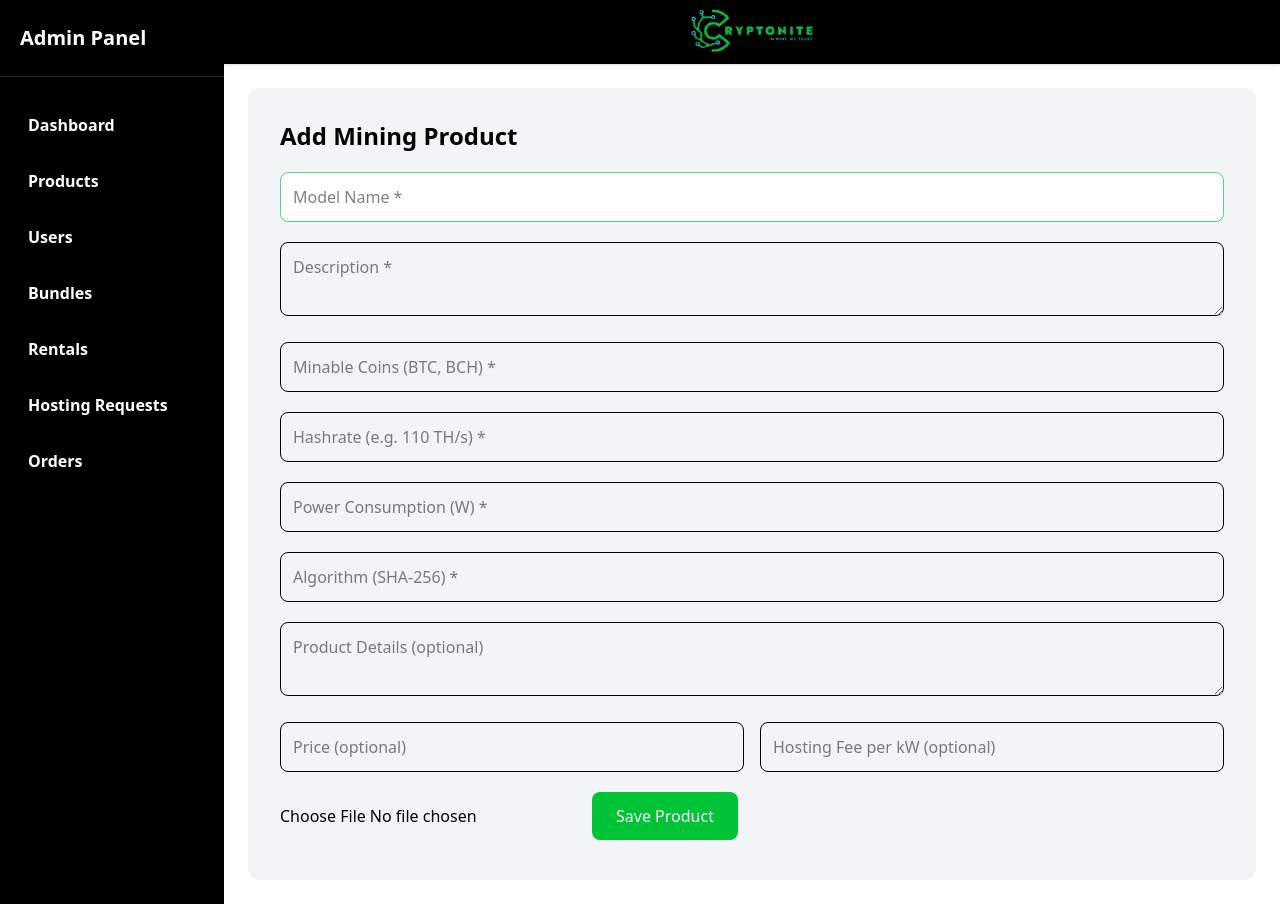
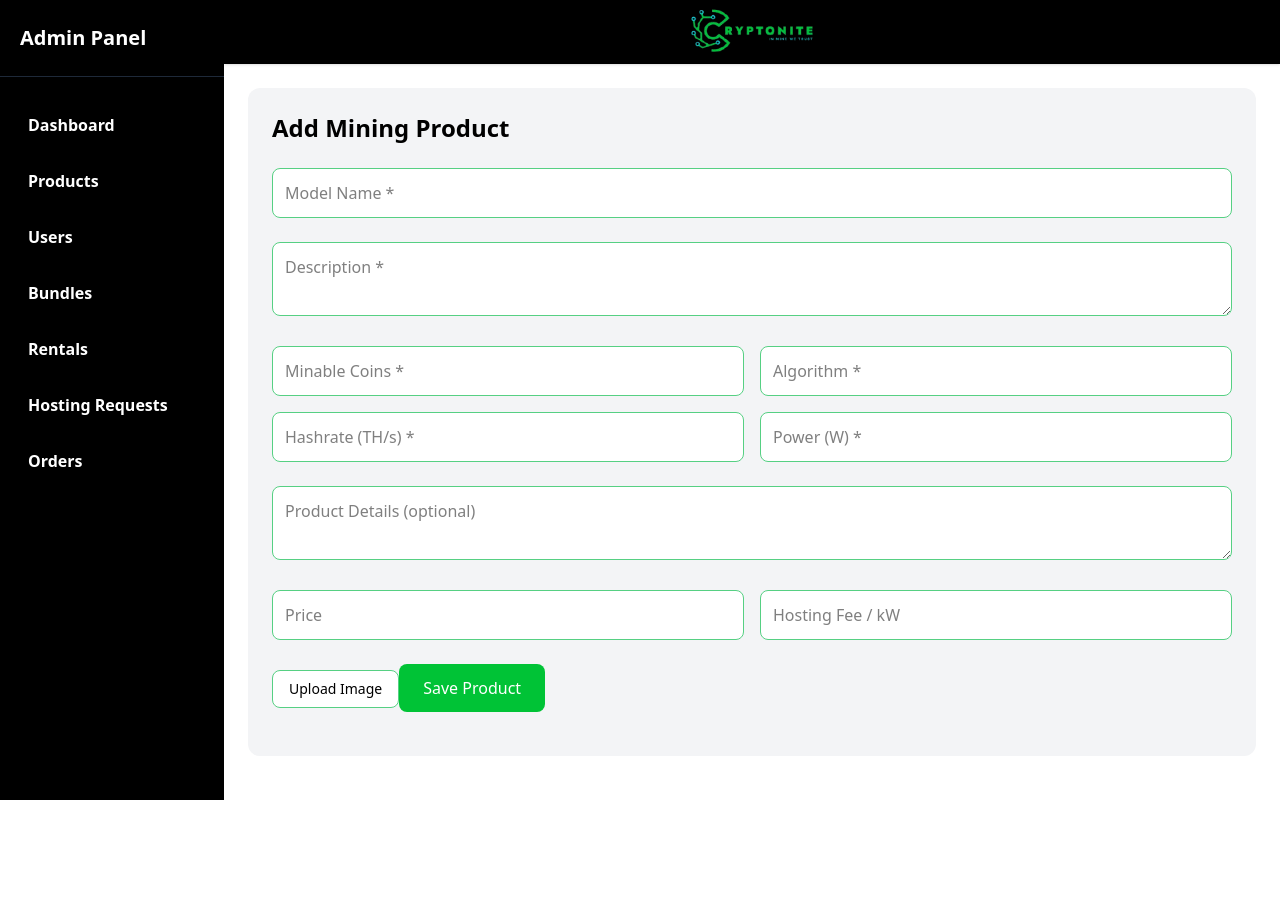
Before and after one commit to Tron-Technolegies/Cryptonite-Admin, a React (Vite) app: page /products-add in a window 1280 px wide. After the commit the page ends 800 px from the top, so only its background shows below. Built offline with nearby package versions, Linux system fonts and the light colour scheme; sample sign-in values are in the browser's storage.

Commit message:
updated product add and edit form

```diff
--- a/src/components/product/ProductTable.jsx
+++ b/src/components/product/ProductTable.jsx
@@ -2,6 +2,7 @@ import React, { useEffect, useState } from "react";
 import { toast } from "react-toastify";
 import api from "../../api/api";
 import Loading from "../Loading";
+import { useNavigate } from "react-router-dom";
 
 // MUI
 import Table from "@mui/material/Table";
@@ -14,19 +15,14 @@ import Paper from "@mui/material/Paper";
 
 // Icons
 import { FiEdit2, FiTrash2 } from "react-icons/fi";
-import AddProduct from "../../pages/products/AddProducts";
 
-// Modal
 export default function ProductTable() {
+  const navigate = useNavigate();
   const [products, setProducts] = useState([]);
   const [isLoading, setIsLoading] = useState(false);
 
   const [page, setPage] = useState(1);
   const itemsPerPage = 5;
-
-  const [showForm, setShowForm] = useState(false);
-  const [editProduct, setEditProduct] = useState(null);
-
   const totalPages = Math.ceil(products.length / itemsPerPage);
 
   const fetchProducts = async () => {
@@ -62,15 +58,7 @@ export default function ProductTable() {
   if (isLoading) return <Loading />;
 
   return (
-    <div className="bg-[#F5F5F5] rounded-lg p-4 mt-6 max-w-[90vw]">
-      <div className="flex justify-between items-center">
-        <div>
-          <h2 className="text-lg font-semibold">Products List</h2>
-          <p className="text-sm text-gray-600">Manage all available products</p>
-        </div>
-      </div>
-
-      {/* TABLE */}
+    <div className="bg-[#F5F5F5] rounded-lg p-4 max-w-[90vw]">
       <TableContainer component={Paper} sx={{ marginTop: 3, overflowX: "auto" }}>
         <Table sx={{ minWidth: 900 }}>
           <TableHead>
@@ -96,7 +84,7 @@ export default function ProductTable() {
             </TableRow>
           </TableHead>
 
-          <TableBody sx={{ background: "#eff6ff" }}>
+          <TableBody>
             {paginatedProducts.length === 0 ? (
               <TableRow>
                 <TableCell colSpan={6} align="center">
@@ -110,12 +98,10 @@ export default function ProductTable() {
                     <div className="flex items-center gap-3">
                       <img
                         src={product.image}
-                        alt={product.name}
+                        alt={product.model_name}
                         className="h-10 w-10 rounded-md object-cover border"
                       />
-                      <div>
-                        <p className="font-medium">{product.model_name}</p>
-                      </div>
+                      <p className="font-medium">{product.model_name}</p>
                     </div>
                   </TableCell>
                   <TableCell align="center">{product.price || "-"}</TableCell>
@@ -125,15 +111,10 @@ export default function ProductTable() {
                   <TableCell align="center">
                     <div className="flex justify-center gap-3">
                       <FiEdit2
-                        size={18}
                         className="cursor-pointer hover:text-blue-500"
-                        onClick={() => {
-                          setEditProduct(product);
-                          setShowForm(true);
-                        }}
+                        onClick={() => navigate(`/products-edit/${product.id}`)}
                       />
                       <FiTrash2
-                        size={18}
                         className="cursor-pointer hover:text-red-500"
                         onClick={() => handleDelete(product.id)}
                       />
@@ -168,22 +149,6 @@ export default function ProductTable() {
           Next
         </button>
       </div>
-
-      {/* MODAL */}
-      {showForm && (
-        <div className="fixed inset-0 bg-black/40 flex justify-center items-center z-50">
-          <div className="bg-white p-6 rounded-xl w-full max-w-xl">
-            <AddProduct
-              editData={editProduct}
-              onSuccess={() => {
-                setShowForm(false);
-                fetchProducts();
-              }}
-              onClose={() => setShowForm(false)}
-            />
-          </div>
-        </div>
-      )}
     </div>
   );
 }
--- a/src/pages/products/AddProducts.jsx
+++ b/src/pages/products/AddProducts.jsx
@@ -36,18 +36,20 @@ const AddProduct = ({ onSuccess, onClose, editData }) => {
       });
 
       if (editData.image) {
-        setPreview(editData.image);
+        setPreview(editData.image); // Cloudinary URL
       }
     }
   }, [editData]);
 
   const handleChange = (e) => {
-    setFormData({ ...formData, [e.target.name]: e.target.value });
+    const { name, value } = e.target;
+    setFormData((prev) => ({ ...prev, [name]: value }));
   };
 
   const handleImage = (e) => {
-    const file = e.target.files[0];
+    const file = e.target.files?.[0];
     if (!file) return;
+
     setImage(file);
     setPreview(URL.createObjectURL(file));
   };
@@ -65,22 +67,28 @@ const AddProduct = ({ onSuccess, onClose, editData }) => {
     ];
 
     for (let field of requiredFields) {
-      if (!formData[field]) {
-        return toast.error("Please fill all required fields");
+      if (!formData[field]?.trim()) {
+        toast.error("Please fill all required fields");
+        return;
       }
     }
 
     const data = new FormData();
+
     Object.entries(formData).forEach(([key, value]) => {
-      if (value !== "") data.append(key, value);
+      if (value !== "" && value !== null) {
+        data.append(key, value);
+      }
     });
 
-    if (image) data.append("image", image);
+    if (image) {
+      data.append("image", image);
+    }
 
     try {
       setLoading(true);
 
-      const url = isEdit ? `/products/${editData.id}/update/` : "/products/add/";
+      const url = isEdit ? `/products/${editData.id}/update/` : `/products/add/`;
 
       const method = isEdit ? "patch" : "post";
 
@@ -89,14 +97,15 @@ const AddProduct = ({ onSuccess, onClose, editData }) => {
         url,
         data,
         headers: {
-          "Content-Type": "multipart/form-data",
           Authorization: `Bearer ${localStorage.getItem("access")}`,
         },
       });
 
       toast.success(isEdit ? "Product updated successfully" : "Product added successfully");
+
       onSuccess?.();
     } catch (error) {
+      console.error(error);
       toast.error("Failed to save product");
     } finally {
       setLoading(false);
@@ -104,7 +113,8 @@ const AddProduct = ({ onSuccess, onClose, editData }) => {
   };
 
   return (
-    <form onSubmit={handleSubmit} className="bg-gray-100 p-8 rounded-xl  space-y-5">
+    <form onSubmit={handleSubmit} className="bg-gray-100 p-6 rounded-xl space-y-6">
+      {/* HEADER */}
       <div className="flex justify-between items-center">
         <h2 className="text-2xl font-bold">
           {isEdit ? "Edit Mining Product" : "Add Mining Product"}
@@ -116,92 +126,103 @@ const AddProduct = ({ onSuccess, onClose, editData }) => {
         )}
       </div>
 
-      {/* REQUIRED */}
+      {/* MODEL NAME */}
       <input
         name="model_name"
         value={formData.model_name}
         onChange={handleChange}
         placeholder="Model Name *"
-        className="w-full p-3 border-[#56d083] bg-white border rounded-lg"
+        className="w-full p-3 bg-white border border-[#56d083] rounded-lg"
       />
 
+      {/* DESCRIPTION */}
       <textarea
         name="description"
         value={formData.description}
         onChange={handleChange}
         placeholder="Description *"
-        className="w-full p-3 border rounded-lg"
+        className="w-full p-3 bg-white border border-[#56d083] rounded-lg"
       />
 
+      {/* TWO COLUMN */}
+      <div className="grid grid-cols-1 md:grid-cols-2 gap-4">
         <input
           name="minable_coins"
           value={formData.minable_coins}
           onChange={handleChange}
-        placeholder="Minable Coins (BTC, BCH) *"
-        className="w-full p-3 border rounded-lg"
+          placeholder="Minable Coins *"
+          className="p-3 bg-white border border-[#56d083] rounded-lg"
+        />
+
+        <input
+          name="algorithm"
+          value={formData.algorithm}
+          onChange={handleChange}
+          placeholder="Algorithm *"
+          className="p-3 bg-white border border-[#56d083] rounded-lg"
         />
 
         <input
           name="hashrate"
           value={formData.hashrate}
           onChange={handleChange}
-        placeholder="Hashrate (e.g. 110 TH/s) *"
-        className="w-full p-3 border rounded-lg"
+          placeholder="Hashrate (TH/s) *"
+          className="p-3 bg-white border border-[#56d083] rounded-lg"
         />
 
         <input
           name="power"
           value={formData.power}
           onChange={handleChange}
-        placeholder="Power Consumption (W) *"
-        className="w-full p-3 border rounded-lg"
+          placeholder="Power (W) *"
+          className="p-3 bg-white border border-[#56d083] rounded-lg"
         />
+      </div>
 
-      <input
-        name="algorithm"
-        value={formData.algorithm}
-        onChange={handleChange}
-        placeholder="Algorithm (SHA-256) *"
-        className="w-full p-3 border rounded-lg"
-      />
-
-      {/* OPTIONAL */}
+      {/* OPTIONAL DETAILS */}
       <textarea
         name="product_details"
         value={formData.product_details}
         onChange={handleChange}
         placeholder="Product Details (optional)"
-        className="w-full p-3 border rounded-lg"
+        className="w-full p-3 bg-white border border-[#56d083] rounded-lg"
       />
 
+      {/* PRICE */}
       <div className="grid grid-cols-1 md:grid-cols-2 gap-4">
         <input
+          type="number"
           name="price"
-          type="number"
           value={formData.price}
           onChange={handleChange}
-          placeholder="Price (optional)"
-          className="w-full p-3 border rounded-lg"
+          placeholder="Price"
+          className="p-3 bg-white border border-[#56d083] rounded-lg"
         />
 
         <input
+          type="number"
           name="hosting_fee_per_kw"
-          type="number"
           value={formData.hosting_fee_per_kw}
           onChange={handleChange}
-          placeholder="Hosting Fee per kW (optional)"
-          className="w-full p-3 border rounded-lg"
+          placeholder="Hosting Fee / kW"
+          className="p-3 bg-white border border-[#56d083] rounded-lg"
         />
       </div>
 
       {/* IMAGE */}
-      <input type="file" accept="image/*" onChange={handleImage} />
+      <label className="inline-flex items-center gap-6 cursor-pointer">
+        <div className="px-4 py-2 bg-white border border-[#56d083] rounded-lg text-sm font-medium">
+          Upload Image
+        </div>
+        <input type="file" accept="image/*" onChange={handleImage} hidden />
+      </label>
 
       {preview && (
-        <img src={preview} alt="Preview" className="h-32 w-32 object-cover rounded border" />
+        <img src={preview} alt="Preview" className="h-32 w-32 object-cover rounded-lg border" />
       )}
 
       <button
+        type="submit"
         disabled={loading}
         className="px-6 py-3 text-white rounded-lg"
         style={{ backgroundColor: "var(--primary-color)" }}
--- /dev/null
+++ b/src/pages/products/EditProducts.jsx
@@ -0,0 +1,18 @@
+import { useParams, useNavigate } from "react-router-dom";
+import { useEffect, useState } from "react";
+import api from "../../api/api";
+import AddProduct from "./AddProducts";
+
+export default function EditProduct() {
+  const { id } = useParams();
+  const navigate = useNavigate();
+  const [product, setProduct] = useState(null);
+
+  useEffect(() => {
+    api.get(`/products/${id}/`).then((res) => setProduct(res.data));
+  }, [id]);
+
+  if (!product) return null;
+
+  return <AddProduct editData={product} onSuccess={() => navigate("/products")} />;
+}
--- a/src/routes/AppRoutes.jsx
+++ b/src/routes/AppRoutes.jsx
@@ -15,6 +15,7 @@ import RentalPage from "../pages/rentals/RentalPage";
 import HostingRequests from "../pages/hosting/HostingRequests";
 import OrderPage from "../pages/orders/OrderPage";
 import BundleForm from "../pages/bundles/BundleForm";
+import EditProduct from "../pages/products/EditProducts";
 
 const router = createBrowserRouter([
   {
@@ -29,6 +30,7 @@ const router = createBrowserRouter([
       { index: true, element: <Dashboard /> },
       { path: "products", element: <Product /> },
       { path: "products-add", element: <AddProduct /> },
+      { path: "products-edit/:id", element: <EditProduct /> },
       { path: "users", element: <Users /> },
       { path: "bundles", element: <BundlePage /> },
       { path: "bundles/add", element: <BundleForm /> },
```
Also changed, not shown: 1 other file (tests, documents, lock files or other folders). Lines whose indentation alone changed are shown as unchanged.
